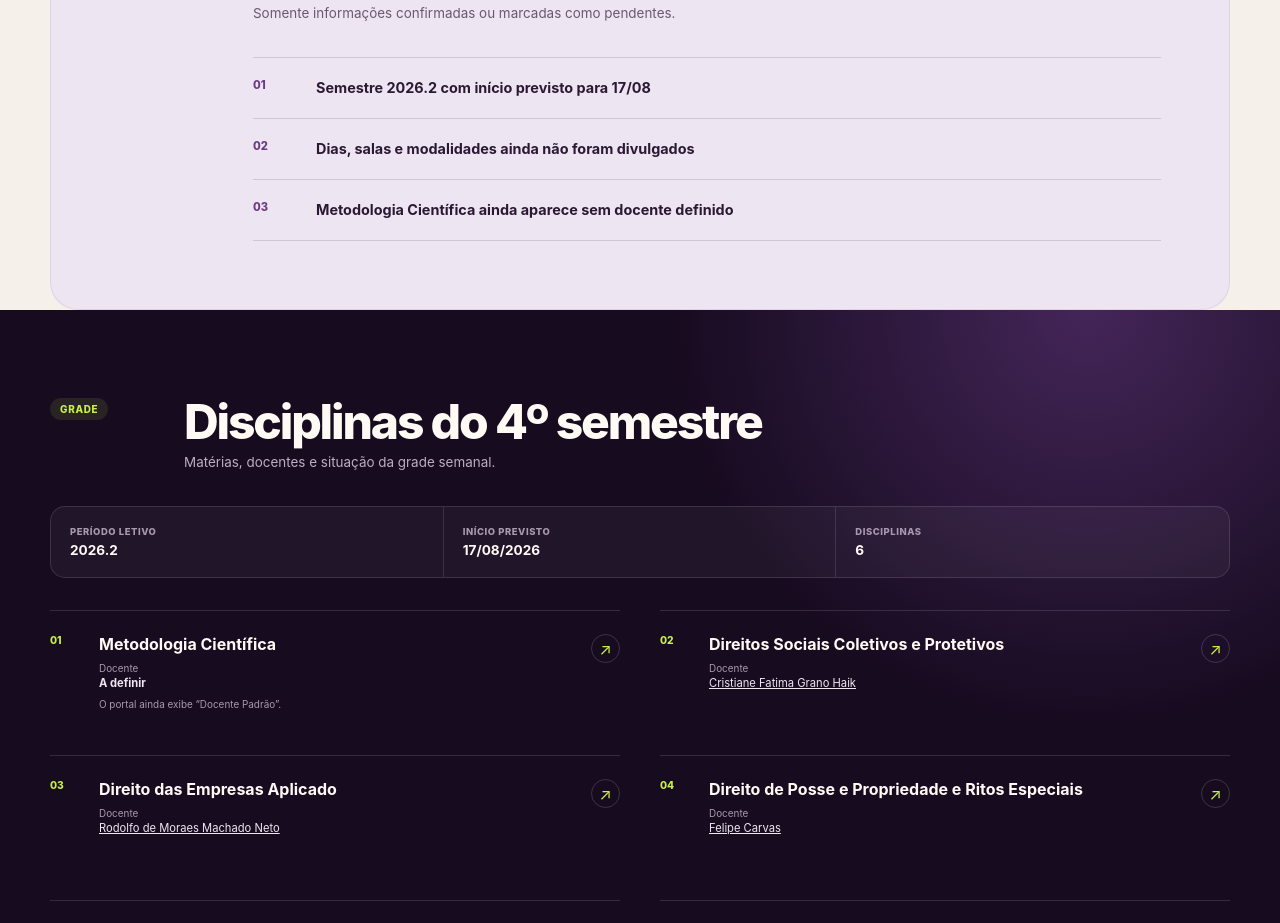
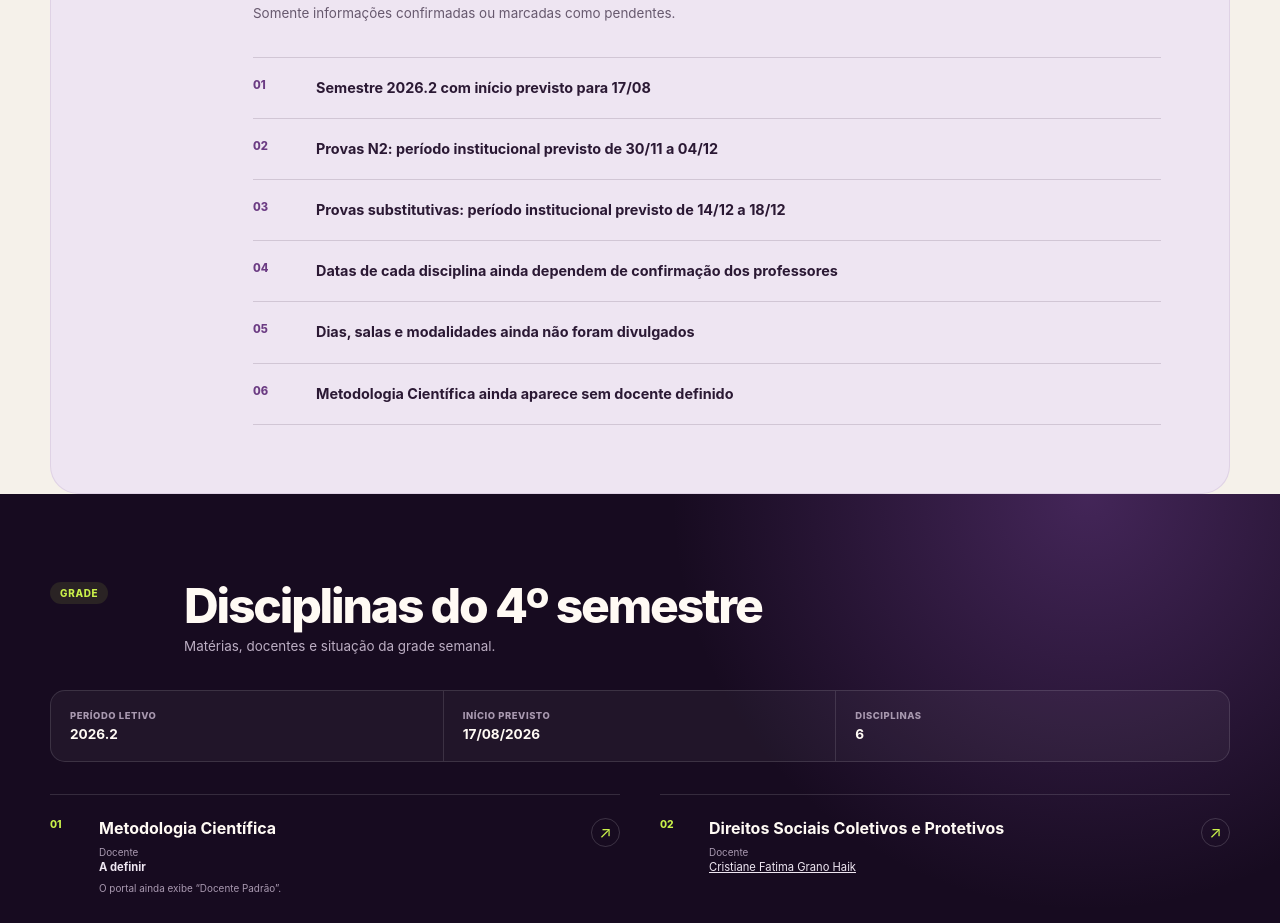
Before and after one commit to DraBeth/turma-a, a React (Vite) app: page / in a window 1280 px wide. Shown: the part 1520-2443 px from the top of the page. Built offline with nearby package versions, Linux system fonts and the light colour scheme.

Commit message:
Aprimora projeção de notas e calendário acadêmico

```diff
--- a/src/data/avisos.js
+++ b/src/data/avisos.js
@@ -1,5 +1,8 @@
 const avisos = [
   'Semestre 2026.2 com início previsto para 17/08',
+  'Provas N2: período institucional previsto de 30/11 a 04/12',
+  'Provas substitutivas: período institucional previsto de 14/12 a 18/12',
+  'Datas de cada disciplina ainda dependem de confirmação dos professores',
   'Dias, salas e modalidades ainda não foram divulgados',
   'Metodologia Científica ainda aparece sem docente definido',
 ]
```
